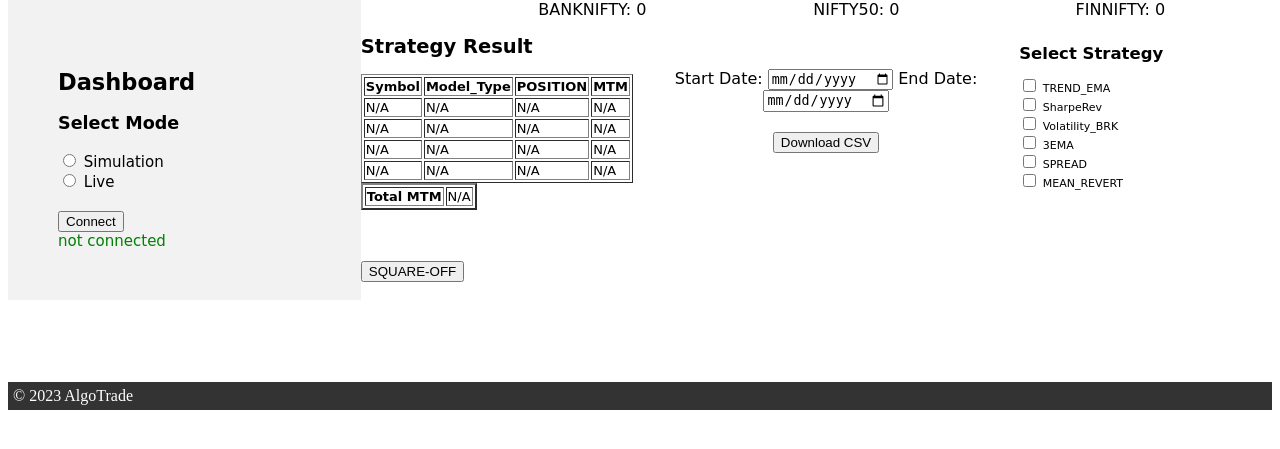
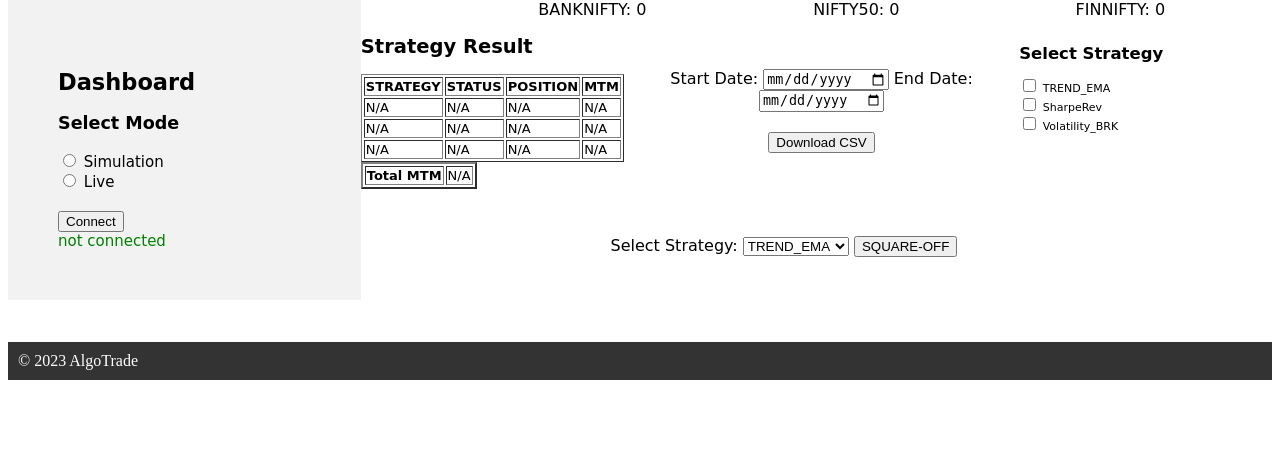
Before and after one commit to algomate399/ML_BOT_BN, a Flask app: page / in a window 1280 px wide. Shown: the part 105-554 px from the top of the page. Run offline with Flask 3, Linux system fonts and the light colour scheme.

Commit message:
Add files via upload

```diff
--- a/templates/index.html
+++ b/templates/index.html
@@ -69,18 +69,18 @@
 
 
     .footer {
-      margin-top:10px;
+      margin-top:20px;
       clear: both;
       background-color: #333;
       color: #fff;
-      padding:5px;
+      padding:10px;
     }
     #connectionStatus{color:green;}
 
     .Square_off_strategy{
       font-family: 'Comic Sans MS', cursive, sans-serif;
-      text-align:left;
-      padding:90px;
+      text-align:center;
+      padding:65px;
     }
 
 
@@ -119,45 +119,35 @@
       <h2>Strategy Result</h2>
     <table border="1">
         <tr>
-            <th>Symbol</th>
-            <th>Model_Type</th>
+            <th>STRATEGY</th>
+            <th>STATUS</th>
             <th>POSITION</th>
             <th>MTM</th>
         </tr>
 
         <tr>
-            <td id="symbol_1">N/A</td>
-            <td id="Model_Type_1">N/A</td>
-            <td id="POSITION_1">N/A</td>
-            <td id="MTM_1">N/A</td>
+            <td id="strategy_TREND_EMA">N/A</td>
+            <td id="status_TREND_EMA">N/A</td>
+            <td id="position_TREND_EMA">N/A</td>
+            <td id="mtm_TREND_EMA">N/A</td>
 
         </tr>
 
         <tr>
-            <td id="symbol_2">N/A</td>
-            <td id="Model_Type_2">N/A</td>
-            <td id="POSITION_2">N/A</td>
-            <td id="MTM_2">N/A</td>
+            <td id="strategy_SharpeRev">N/A</td>
+            <td id="status_SharpeRev">N/A</td>
+            <td id="position_SharpeRev">N/A</td>
+            <td id="mtm_SharpeRev">N/A</td>
 
          </tr>
 
         <tr>
-            <td id="symbol_3">N/A</td>
-            <td id="Model_Type_3">N/A</td>
-            <td id="POSITION_3">N/A</td>
-            <td id="MTM_3">N/A</td>
+            <td id="strategy_Volatility_BRK">N/A</td>
+            <td id="status_Volatility_BRK">N/A</td>
+            <td id="position_Volatility_BRK">N/A</td>
+            <td id="mtm_Volatility_BRK">N/A</td>
 
          </tr>
-
-            <tr>
-            <td id="symbol_4">N/A</td>
-            <td id="Model_Type_4">N/A</td>
-            <td id="POSITION_4">N/A</td>
-            <td id="MTM_4">N/A</td>
-
-        </tr>
-
-
 
     </table>
       <table border="2">
@@ -181,20 +171,6 @@
         <input type="checkbox" name="Volatility_BRK" value="Volatility_BRK" id="Volatility_BRK"> Volatility_BRK
       </label>
 
-      <label for=3EMA>
-        <input type="checkbox" name="3EMA" value="3EMA" id="3EMA"> 3EMA
-      </label>
-
-      <label for=SPREAD>
-        <input type="checkbox" name="SPREAD" value="SPREAD" id="SPREAD"> SPREAD
-      </label>
-
-      <label for=MEAN_REVERT>
-        <input type="checkbox" name="MEAN_REVERT" value="3EMA" id="MEAN_REVERT"> MEAN_REVERT
-      </label>
-
-
-
 
       <!-- Add more checkboxes for each strategy you have -->
   </div>
@@ -212,6 +188,14 @@
   <br>
   <div class="Square_off_strategy">
     <form method="POST" action="/Square_off_Position">
+        <label for=Square_off_strategy>Select Strategy:</label>
+        <select name="Square_off_strategy" id="Square_off_strategy">
+            <option value="TREND_EMA">TREND_EMA</option>
+            <option value="SharpeRev">SharpeRev</option>
+            <option value="Volatility_BRK">Volatility_BRK</option>
+
+
+        </select>
         <button type="submit">SQUARE-OFF</button>
     </form>
    </div>
@@ -223,17 +207,26 @@
   <script>
     function fetchPosition() {
         $.get('/update_positions', function (data) {
-        for (let i = 1; i <= 4; i++) {
-            $(`#symbol_${i}`).text(data[i].symbol);
-            $(`#Model_Type_${i}`).text(data[i].Model_Type);
-            $(`#POSITION_${i}`).text(data[i].POSITION);
-            $(`#MTM_${i}`).text(data[i].MTM);
-        }
+            $('#strategy_TREND_EMA').text(data['TREND_EMA'].STRATEGY_NAME);
+            $('#status_TREND_EMA').text(data['TREND_EMA'].STATUS);
+            $('#position_TREND_EMA').text(data['TREND_EMA'].POSITION);
+            $('#mtm_TREND_EMA').text(data['TREND_EMA'].MTM);
+
+            $('#strategy_SharpeRev').text(data['SharpeRev'].STRATEGY_NAME);
+            $('#status_SharpeRev').text(data['SharpeRev'].STATUS);
+            $('#position_SharpeRev').text(data['SharpeRev'].POSITION);
+            $('#mtm_SharpeRev').text(data['SharpeRev'].MTM);
+
+            $('#strategy_Volatility_BRK').text(data['Volatility_BRK'].STRATEGY_NAME);
+            $('#status_Volatility_BRK').text(data['Volatility_BRK'].STATUS);
+            $('#position_Volatility_BRK').text(data['Volatility_BRK'].POSITION);
+            $('#mtm_Volatility_BRK').text(data['Volatility_BRK'].MTM);
+
             $('#totalMTM').text(data['TOTAL'].TOTAL_MTM);
         });
     }
 
-    setInterval(fetchPosition, 200);
+    setInterval(fetchPosition, 1000);
 </script>
 
   <script>
@@ -249,7 +242,7 @@ function fetchPosition() {
     }
 
     // Update the tick data every 5 seconds (adjust the interval as needed)
-    setInterval(updateTickData, 200);
+    setInterval(updateTickData, 1000);
   </script>
    <script>
         // Your existing JavaScript code
@@ -280,11 +273,6 @@ function fetchPosition() {
         const isTREND_EMASelected = document.querySelector('input[name="TREND_EMA"]').checked;
         const isSharpRevSelected = document.querySelector('input[name="SharpeRev"]').checked;
         const isVolatility_BRKSelected = document.querySelector('input[name="Volatility_BRK"]').checked;
-        const is3EMASelected = document.querySelector('input[name="3EMA"]').checked;
-        const isSPREADSelected = document.querySelector('input[name="SPREAD"]').checked;
-        const isMEAN_REVERTSelected = document.querySelector('input[name="MEAN_REVERT"]').checked;
-
-        const selectedMode = document.querySelector('input[name="radioOption"]:checked').value;
 
 
         // Create the selected strategy
@@ -292,9 +280,6 @@ function fetchPosition() {
             'TREND_EMA': isTREND_EMASelected,
             'SharpeRev': isSharpRevSelected,
             'Volatility_BRK':isVolatility_BRKSelected,
-             '3EMA':is3EMASelected,
-              'SPREAD':isSPREADSelected,
-              'MEAN_REVERT':isMEAN_REVERTSelected
             };
 
         // Make a POST request to /on_connect with the selected_strategy
@@ -302,7 +287,6 @@ function fetchPosition() {
             method: 'POST',
             body: JSON.stringify({
                 'selected_strategy': STRATEGY_SELECTED,
-                 'Mode':selectedMode,
             }),  headers: {'Content-Type': 'application/json',},
         })
         .then(response => response.text())
```
Lines whose indentation alone changed are shown as unchanged.
